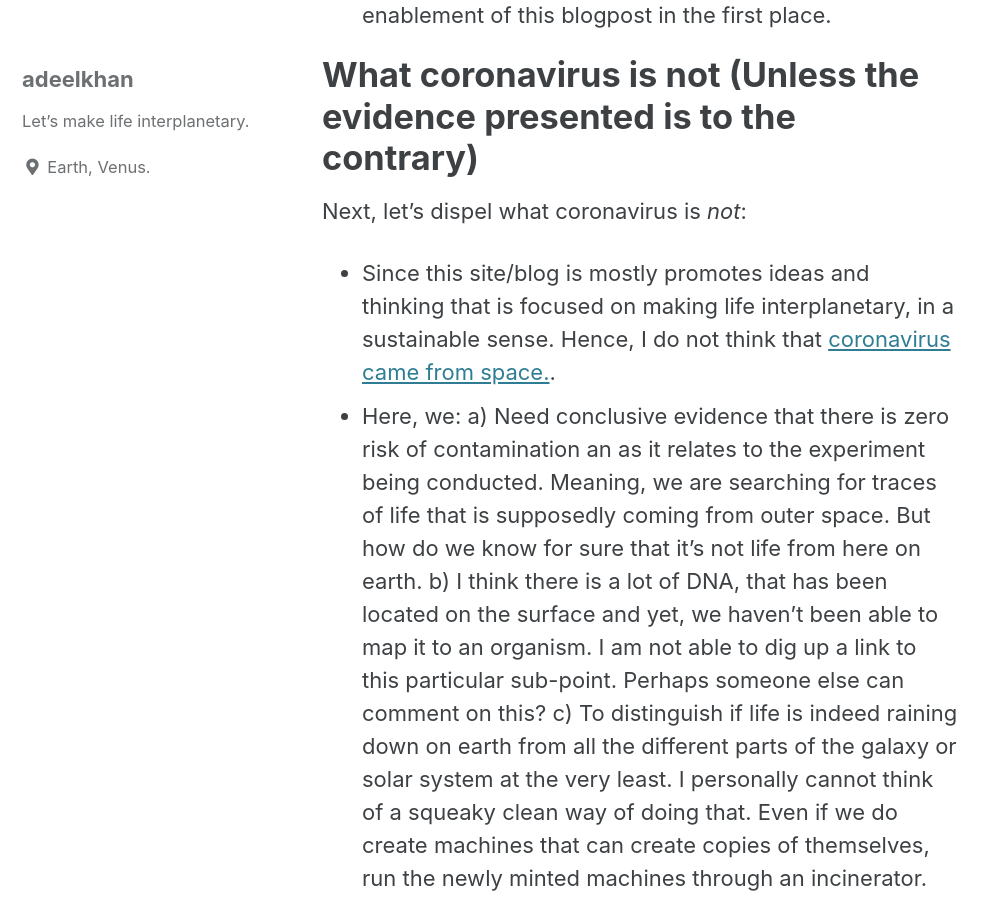
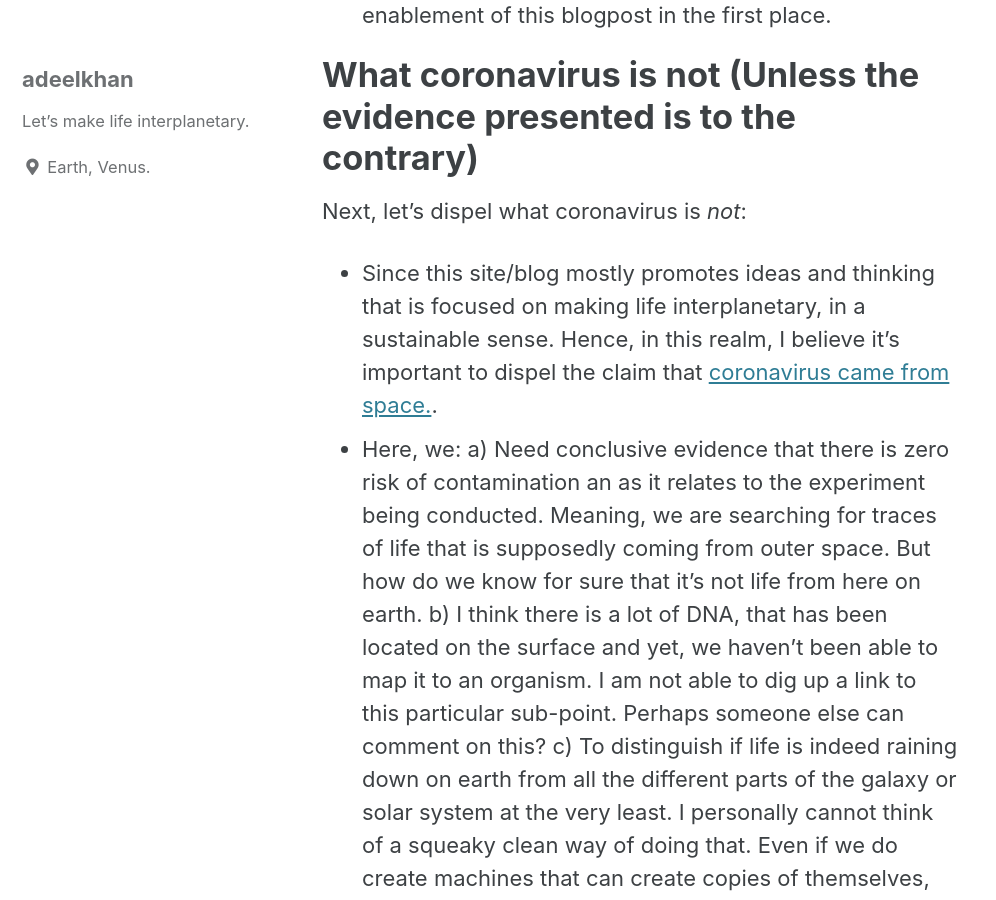
Before and after one commit to stellardreams/stellardreams.github.io, a Jekyll site: the page built from _posts/2020-10-01-Dealing-with-Outbreaks.md, in a window 1280 px wide and 900 px high, scrolled down 1435 px. Shown: the whole window, without its empty margins (0-996 px from the left). Built offline with Jekyll 4.4.1, drawn with Linux system fonts in a browser that asks for light colours; cached includes are drawn as plain includes.

Commit message:
Update 2020-10-01-Dealing-with-Outbreaks.md

```diff
--- a/_posts/2020-10-01-Dealing-with-Outbreaks.md
+++ b/_posts/2020-10-01-Dealing-with-Outbreaks.md
@@ -12,7 +12,7 @@ Before I begin, let me articulate, that:
 
 # What coronavirus is not (Unless the evidence presented is to the contrary)
 Next, let's dispel what coronavirus is *not*:
-* Since this site/blog is mostly promotes ideas and thinking that is focused on making life interplanetary, in a sustainable sense. Hence, I do not think that [coronavirus came from space.](https://www.space.com/coronavirus-not-from-outer-space.html).
+* Since this site/blog mostly promotes ideas and thinking that is focused on making life interplanetary, in a sustainable sense. Hence, in this realm, I believe it's important to dispel the claim that [coronavirus came from space.](https://www.space.com/coronavirus-not-from-outer-space.html).
 * Here, we: a) Need conclusive evidence that there is zero risk of contamination an as it relates to the experiment being conducted. Meaning, we are searching for traces of life that is supposedly coming from outer space. But how do we know for sure that it's not life from here on earth. b) I think there is a lot of DNA, that has been located on the surface and yet, we haven't been able to map it to an organism. I am not able to dig up a link to this particular sub-point. Perhaps someone else can comment on this? c) To distinguish if life is indeed raining down on earth from all the different parts of the galaxy or solar system at the very least. I personally cannot think of a squeaky clean way of doing that. Even if we do create machines that can create copies of themselves, run the newly minted machines through an incinerator. What is the guarantee that the microbes that were on the original replicator (designed by humans) is not going to be passing on germs and other microbes to the successive machines *and* that these microbes are not going to be able to survive the harsher conditions that the machines are going to be subject to.  and d) It seems highly unlikely that a virus or bacteria from an extra-terrestrial origin is going to integrate on such a rapid scale with DNA that it finds on earth. So even I, with a zero background in biology can appreciate that.
 * However, I also believe in evidence based science. Particularly, when it comes to claims such as these. So far, there is no evidence to support this theory.
 * Now, if there is any evidence to suggest that there is truth to theories like [panspermia](https://en.wikipedia.org/wiki/Panspermia), [Neopanspermia](http://miltonwainwright.com/a-microbiologist-looks-at-panspermia/) or even [Directed panspermia](https://en.wikipedia.org/wiki/Directed_panspermia#:~:text=Directed%20panspermia%20is%20the%20deliberate,seeded%20deliberately%20by%20other%20civilizations). I think, what ought to happen in such a situation is that we'd then need to become really clear and as it relates to the actual definition. We'd need to be careful, with the choosing of the word. And we'd then need to distinguish the sub-definitions and give them different ratings of sorts.
```
